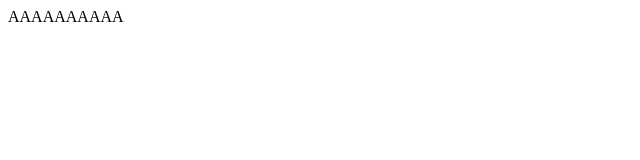
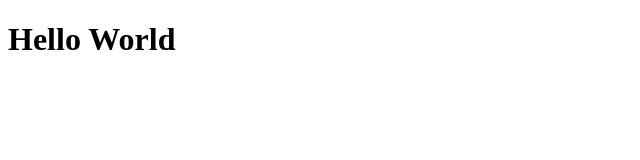
Before and after one commit to ErickDSZD/LMISS, a plain HTML site: page index.html in a window 1280 px wide. Shown: the whole page, without its empty margins (0-640 px from the left). Drawn offline with Linux system fonts and the light colour scheme.

Commit message:
Update index.html

```diff
--- a/index.html
+++ b/index.html
@@ -6,8 +6,6 @@
     <title>Document</title>
 </head>
 <body>
-    <div>
-        AAAAAAAAAA
-    </div>
+    <h1>Hello World</h1>
 </body>
 </html>
```
